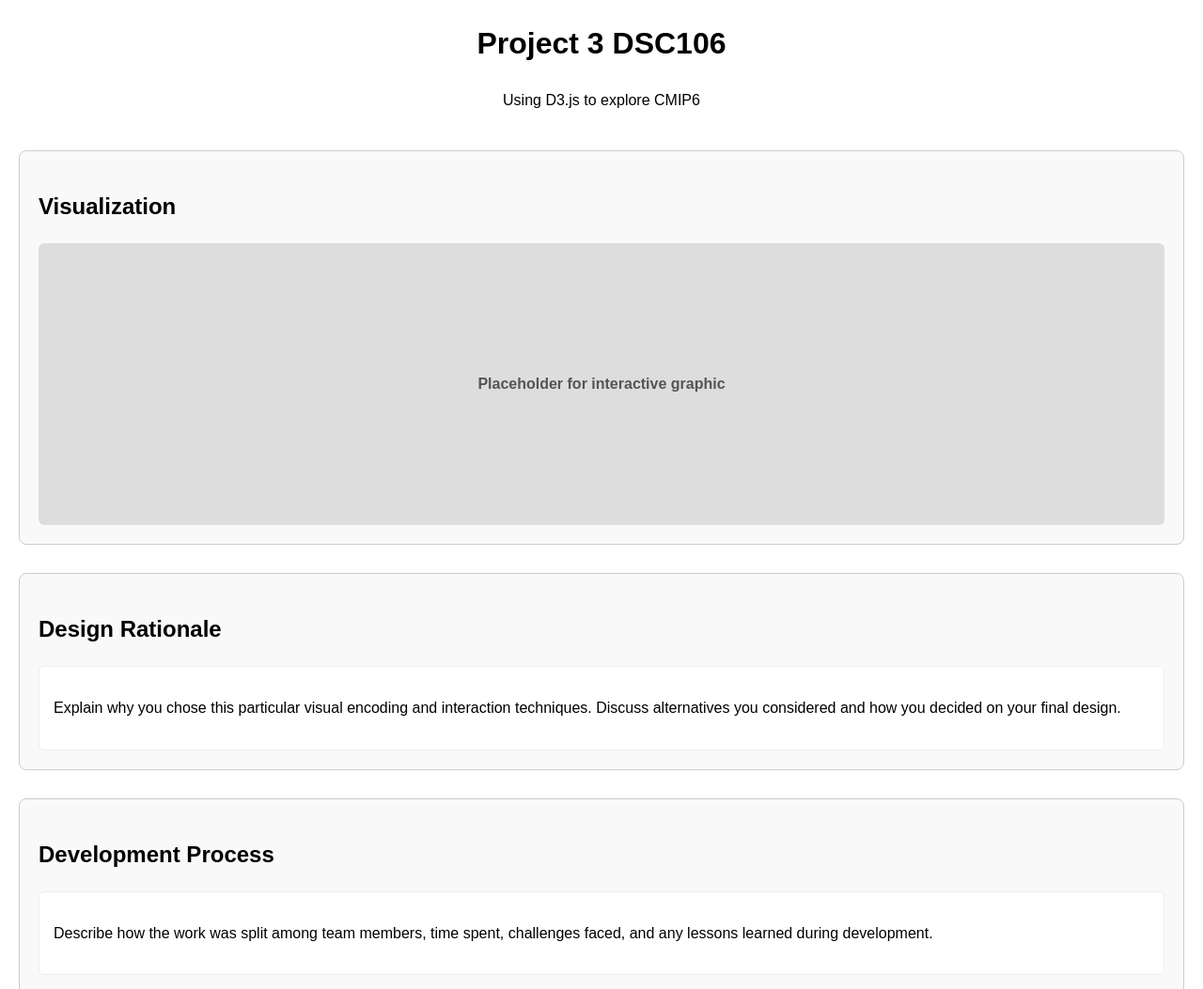
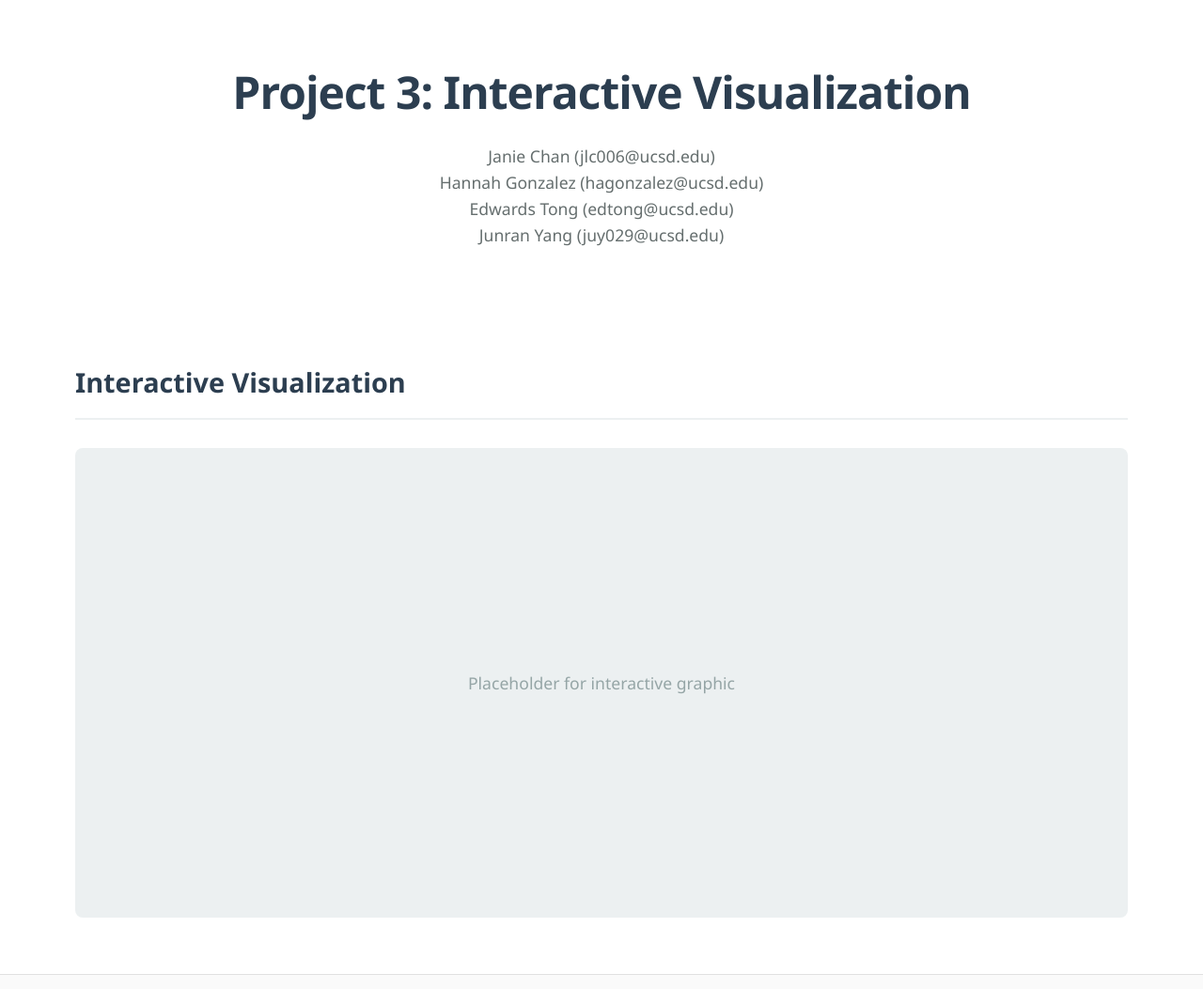
Before and after one commit to hannahskyg/dsc106_project3, a plain HTML site: page index.html in a window 1280 px wide. Shown: the top 1053 px of the page at 94% size. Drawn offline with nearby package versions, Linux system fonts and the light colour scheme.

Commit message:
updating css and html styling

```diff
--- a/index.html
+++ b/index.html
@@ -8,12 +8,15 @@
 </head>
 <body>
     <header>
-        <h1>Project 3 DSC106</h1>
-        <p>Using D3.js to explore CMIP6</p>
+        <h1>Project 3: Interactive Visualization</h1>
+        <p>Janie Chan (jlc006@ucsd.edu)</p>
+        <p>Hannah Gonzalez (hagonzalez@ucsd.edu)</p>
+        <p>Edwards Tong (edtong@ucsd.edu)</p>
+        <p>Junran Yang (juy029@ucsd.edu)</p>
     </header>
 
     <section id="visualization">
-        <h2>Visualization</h2>
+        <h2>Interactive Visualization</h2>
         <div id="viz">
             Placeholder for interactive graphic
         </div>
@@ -39,5 +42,11 @@
             <p>Optional: include annotations, references, or notes about the dataset and interactive features.</p>
         </div>
     </section>
+
+     <!-- D3.js library -->
+    <script src="https://d3js.org/d3.v7.min.js"></script>
+    <!-- Your visualization code
+    <script src="global.js"></script>
+    -->
 </body>
 </html>
--- a/style.css
+++ b/style.css
@@ -1,37 +1,95 @@
-body {
-            font-family: Arial, sans-serif;
-            margin: 20px;
+       * {
+            margin: 0;
+            padding: 0;
+            box-sizing: border-box;
+        }
+
+        body {
+            font-family: 'Segoe UI', Tahoma, Geneva, Verdana, sans-serif;
             line-height: 1.6;
+            color: #333;
+            background-color: #f5f5f5;
         }
 
         header {
             text-align: center;
-            margin-bottom: 40px;
+            padding: 60px 40px;
+            background-color: #ffffff;
+            box-shadow: 0 2px 8px rgba(0, 0, 0, 0.08);
+        }
+
+        header h1 {
+            font-size: 3em;
+            font-weight: 700;
+            color: #2c3e50;
+            margin-bottom: 15px;
+            letter-spacing: -1px;
+        }
+
+        header p {
+            font-size: 1.1em;
+            color: #656e6e;
+            font-weight: 300;
         }
 
         section {
+            padding: 60px 80px;
+            border-bottom: 1px solid #e0e0e0;
+        }
+
+        section:nth-child(even) {
+            background-color: #ffffff;
+        }
+
+        section:nth-child(odd) {
+            background-color: #fafafa;
+        }
+
+        section h2 {
+            font-size: 1.8em;
+            color: #2c3e50;
             margin-bottom: 30px;
-            padding: 20px;
-            border: 1px solid #ccc;
-            border-radius: 8px;
-            background-color: #f9f9f9;
+            padding-bottom: 15px;
+            border-bottom: 2px solid #ecf0f1;
         }
 
         #viz {
             width: 100%;
-            height: 300px;
-            background-color: #ddd;
+            height: 500px;
+            background-color: #ecf0f1;
             display: flex;
             align-items: center;
             justify-content: center;
-            font-weight: bold;
-            color: #555;
-            border-radius: 6px;
+            font-weight: 500;
+            color: #95a5a6;
+            border-radius: 8px;
+            font-size: 1.1em;
         }
 
         .writeup {
-            background-color: #fff;
-            padding: 15px;
-            border-radius: 6px;
-            border: 1px solid #eee;
+            background-color: rgba(255, 255, 255, 0.7);
+            padding: 30px;
+            border-radius: 8px;
+            border-left: 4px solid #555;
+            max-width: 1200px;
         }
+
+        .writeup p {
+            color: #555;
+            line-height: 1.8;
+            font-size: 1.05em;
+        }
+
+        @media (max-width: 768px) {
+            section {
+                padding: 40px 30px;
+            }
+
+            header {
+                padding: 40px 30px;
+            }
+
+            header h1 {
+                font-size: 2.2em;
+            }
+        }
```
